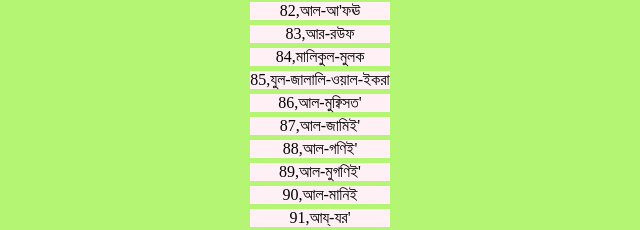
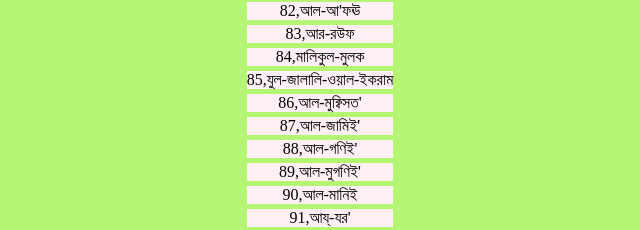
Before and after one commit to Adnan-Eram-Argho/99-Names-of-Allah-Bangla, a plain HTML site: page index.html in a window 1280 px wide. Shown: the part 2009-2239 px from the top of the page, 340-980 px from the left. Drawn offline with Linux system fonts and the light colour scheme.

Commit message:
second update

```diff
--- a/index.html
+++ b/index.html
@@ -99,7 +99,7 @@
             <li>82,আল-আ'ফঊ</li>
             <li>83,আর-রউফ</li>
             <li>84,মালিকুল-মুলক</li>
-            <li>85,যুল-জালালি-ওয়াল-ইকরা</li>
+            <li>85,যুল-জালালি-ওয়াল-ইকরাম</li>
             <li>86,আল-মুক্ব্সিত'</li>
             <li>87,আল-জামিই'</li>
             <li>88,আল-গণিই'</li>
```
